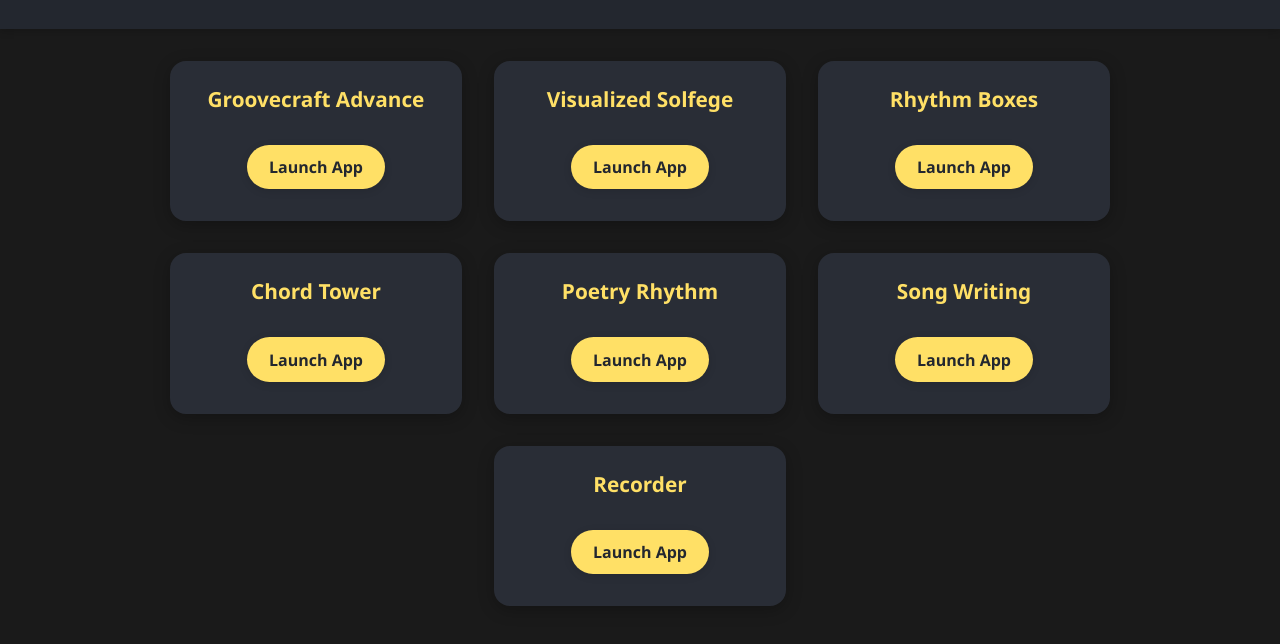
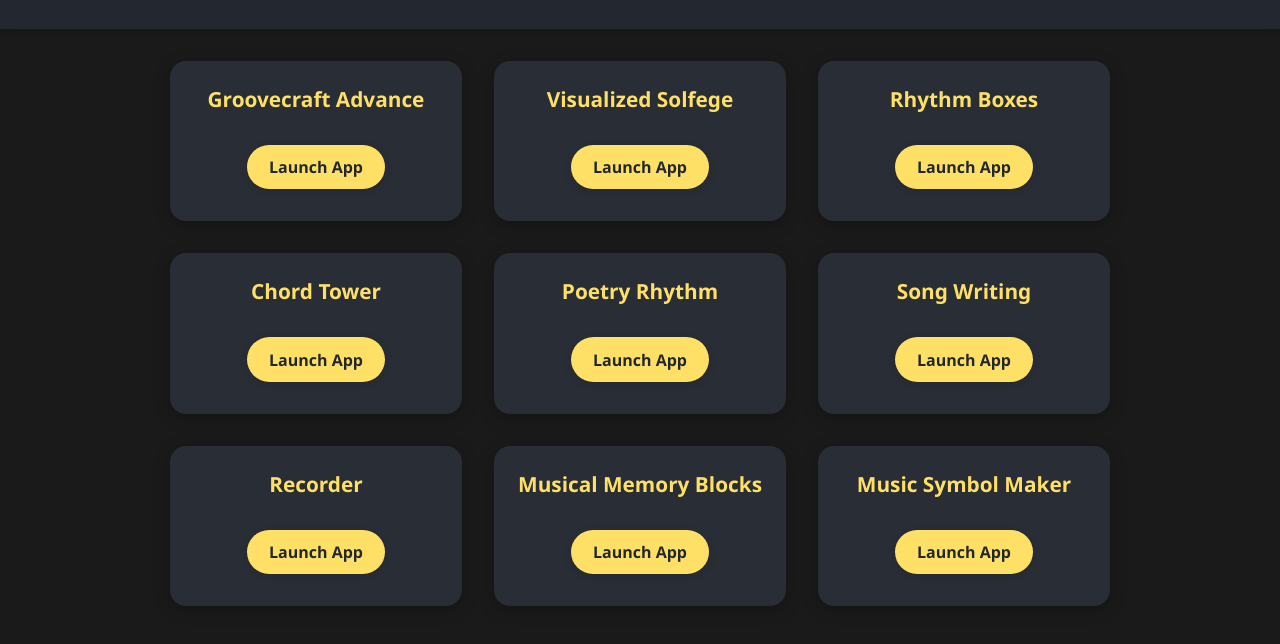
Before and after one commit to VisualMusicalMinds/nathanapps, a plain HTML site: page index.html in a window 1280 px wide. Shown: the part 128-772 px from the top of the page. Drawn offline with Linux system fonts and the light colour scheme.

Commit message:
Update index.html

```diff
--- a/index.html
+++ b/index.html
@@ -115,6 +115,14 @@
       <div class="app-title">Recorder</div>
       <a class="app-link" href="https://visualmusicalminds.github.io/Recorder/" target="_blank">Launch App</a>
     </div>
+    <div class="app-card">
+      <div class="app-title">Musical Memory Blocks</div>
+      <a class="app-link" href="https://visualmusicalminds.github.io/musical-memory-blocks/" target="_blank">Launch App</a>
+    </div>
+    <div class="app-card">
+      <div class="app-title">Music Symbol Maker</div>
+      <a class="app-link" href="https://visualmusicalminds.github.io/music-symbol-maker/" target="_blank">Launch App</a>
+    </div>
   </main>
 </body>
 </html>
```
